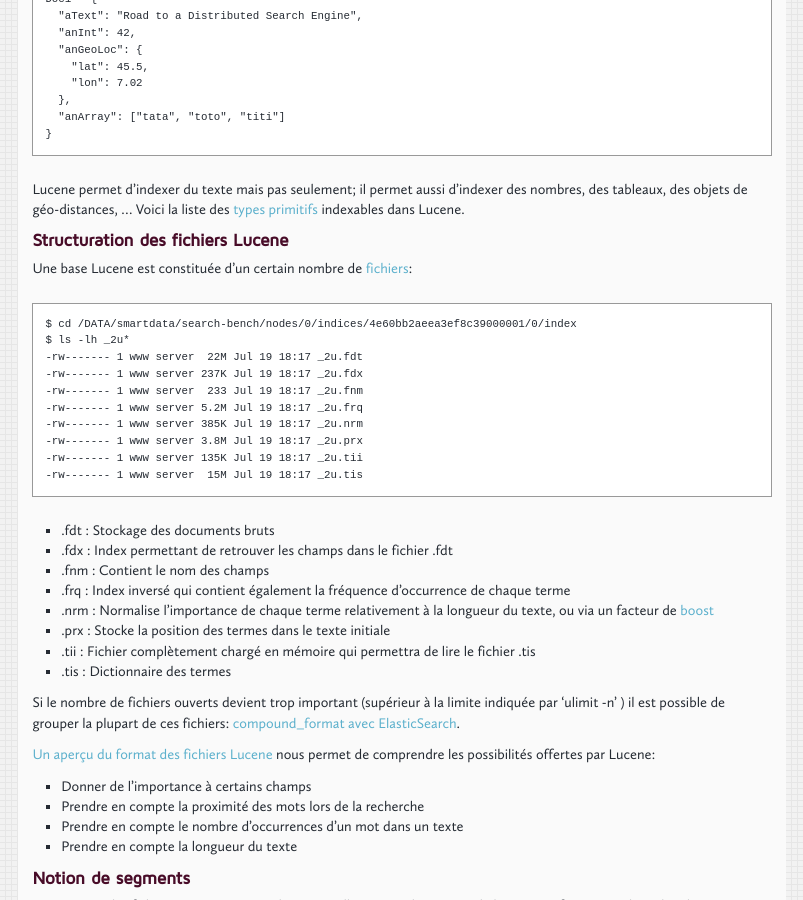
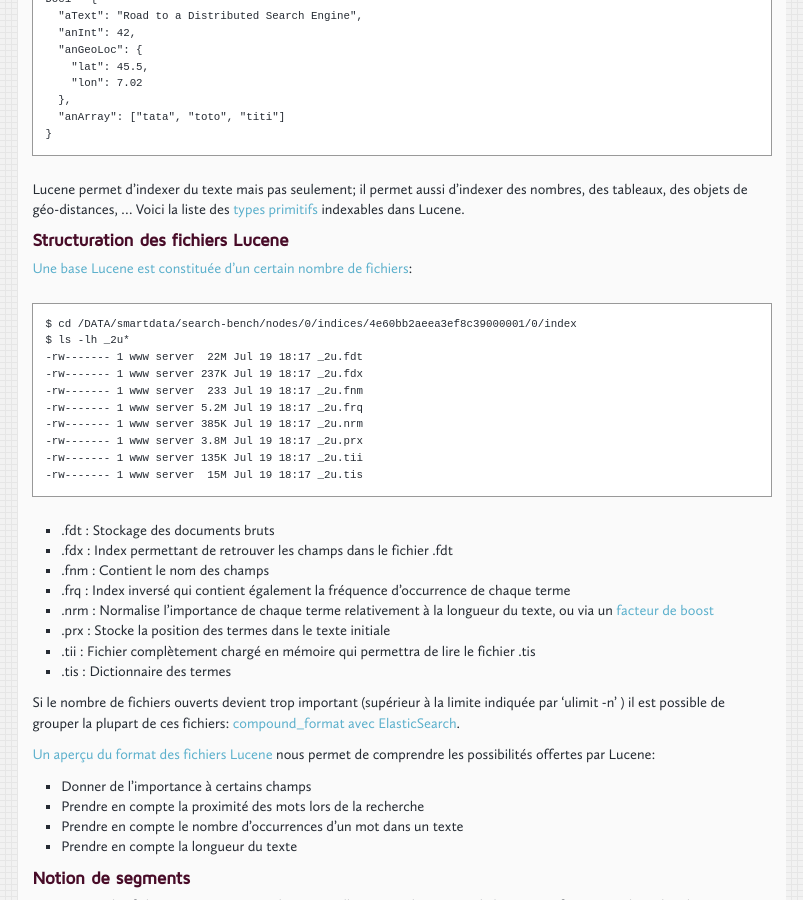
Before and after one commit to pullrequest/pullrequest.github.com, a Jekyll site: the page built from _posts/2012-08-21-au-coeur-d-elasticsearch.markdown, in a window 1280 px wide and 900 px high, scrolled down 3483 px. Shown: the whole window, without its empty margins (132-935 px from the left). Built offline with Jekyll 4.4.1, drawn with Linux system fonts in a browser that asks for light colours; nearby versions of some CDN libraries; comment, search, counter and statistics services are not loaded; some of the changed text lies outside the part shown.

Commit message:
Les liens sont plus explicites

```diff
--- a/_posts/2012-08-21-au-coeur-d-elasticsearch.markdown
+++ b/_posts/2012-08-21-au-coeur-d-elasticsearch.markdown
@@ -179,7 +179,7 @@
 
 ### Structuration des fichiers Lucene
 
-Une base Lucene est constituée d'un certain nombre de [fichiers](http://lucene.apache.org/core/3_6_1/fileformats.html#file-names):
+[Une base Lucene est constituée d'un certain nombre de fichiers](http://lucene.apache.org/core/3_6_1/fileformats.html#file-names):
 
     $ cd /DATA/smartdata/search-bench/nodes/0/indices/4e60bb2aeea3ef8c39000001/0/index
     $ ls -lh _2u*
@@ -196,7 +196,7 @@
  * .fdx : Index permettant de retrouver les champs dans le fichier .fdt
  * .fnm : Contient le nom des champs
  * .frq : Index inversé qui contient également la fréquence d'occurrence de chaque terme
- * .nrm : Normalise l'importance de chaque terme relativement à la longueur du texte, ou via un facteur de [boost](http://lucene.apache.org/core/3_6_1/queryparsersyntax.html#Boosting%20a%20Term)
+ * .nrm : Normalise l'importance de chaque terme relativement à la longueur du texte, ou via un [facteur de boost](http://lucene.apache.org/core/3_6_1/queryparsersyntax.html#Boosting%20a%20Term)
  * .prx : Stocke la position des termes dans le texte initiale
  * .tii : Fichier complètement chargé en mémoire qui permettra de lire le fichier .tis
  * .tis : Dictionnaire des termes
@@ -284,7 +284,7 @@
 
 Ainsi, si une coupure de courant a lieu lorsque des données sont en RAM, au redémarrage, ElasticSearch charge en RAM le contenu du Translog. Ainsi, le nœud se retrouve dans le même état qu'avant.
 
-ElasticSearch a des [options](http://www.elasticsearch.org/guide/reference/index-modules/Translog.html) pour configurer la fréquence des commits en fonction de l'état du Translog.
+ElasticSearch a des [options pour configurer la fréquence des commits](http://www.elasticsearch.org/guide/reference/index-modules/Translog.html) en fonction de l'état du Translog.
 
 Par défaut le [Translog ne fsync pas à chaque opération mais toute les 5s](https://github.com/elasticsearch/elasticsearch/blob/master/src/main/java/org/elasticsearch/index/gateway/local/LocalIndexShardGateway.java#L75). Mais ceci est [réglable](http://markmail.org/thread/lg2rdevj75fh77sy#query:+page:1+mid:pxda5eqquae2ylfm+state:results).
 
@@ -368,7 +368,7 @@
 
 Si le shard primaire tombe, un [réplica sera choisi pour devenir le shard primaire](http://elasticsearch-users.115913.n3.nabble.com/How-does-a-recovering-node-validate-any-shard-information-data-during-recover-td3215028.html).
 
-C'est le rôle du [timeout](http://www.elasticsearch.org/guide/reference/api/index_.html#Timeout) de faire patienter la requête pendant 1 minute le temps qu'un shard primaire soit accessible, et que les autres replicas soit présents ([réglable](http://www.elasticsearch.org/guide/reference/api/admin-indices-update-settings.html)).
+C'est le rôle du [timeout de faire patienter la requête pendant 1 minute](http://www.elasticsearch.org/guide/reference/api/index_.html#Timeout) le temps qu'un shard primaire soit accessible, et que les autres replicas soit présents ([réglable](http://www.elasticsearch.org/guide/reference/api/admin-indices-update-settings.html)).
 
 Un nouveau réplica va être créé sur un autre nœud en faisant une copie des donnés du shard primaire, et ainsi le mécanisme d'indexation pourra reprendre son cours.
 
```
